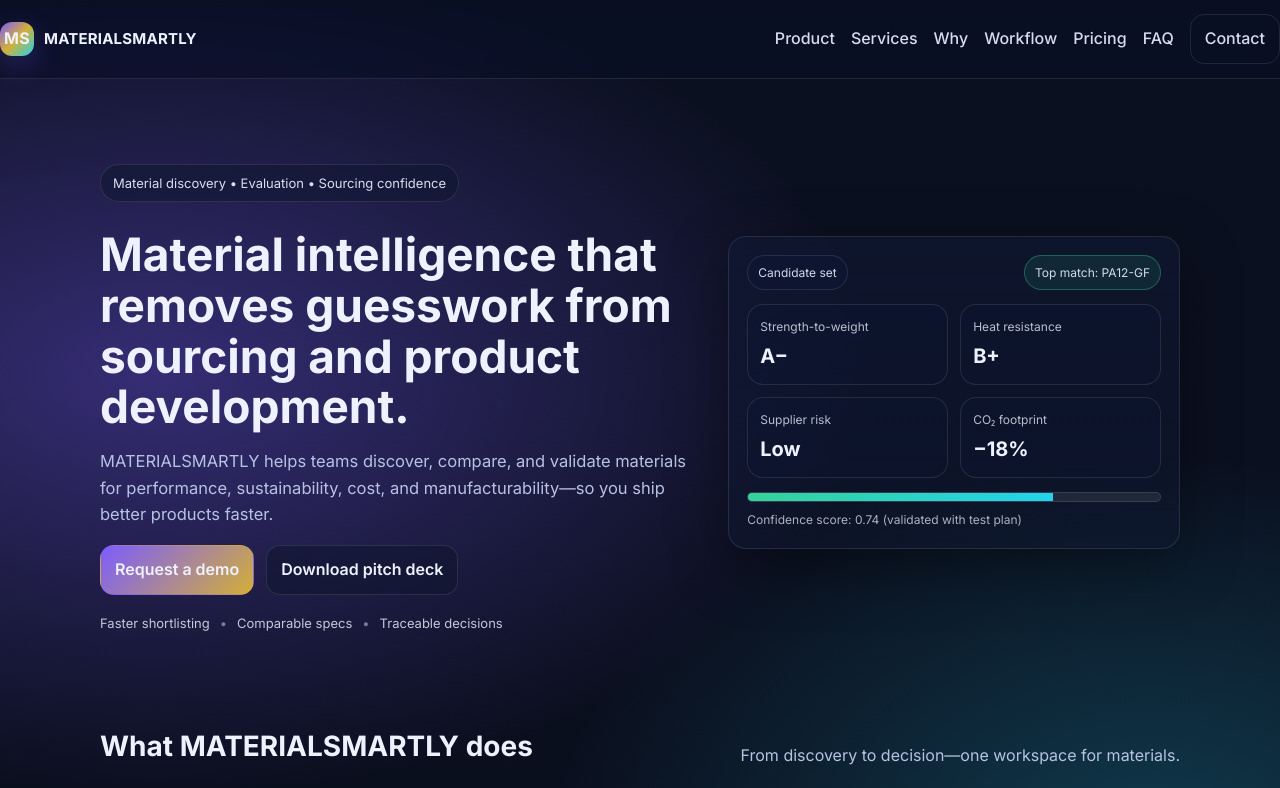
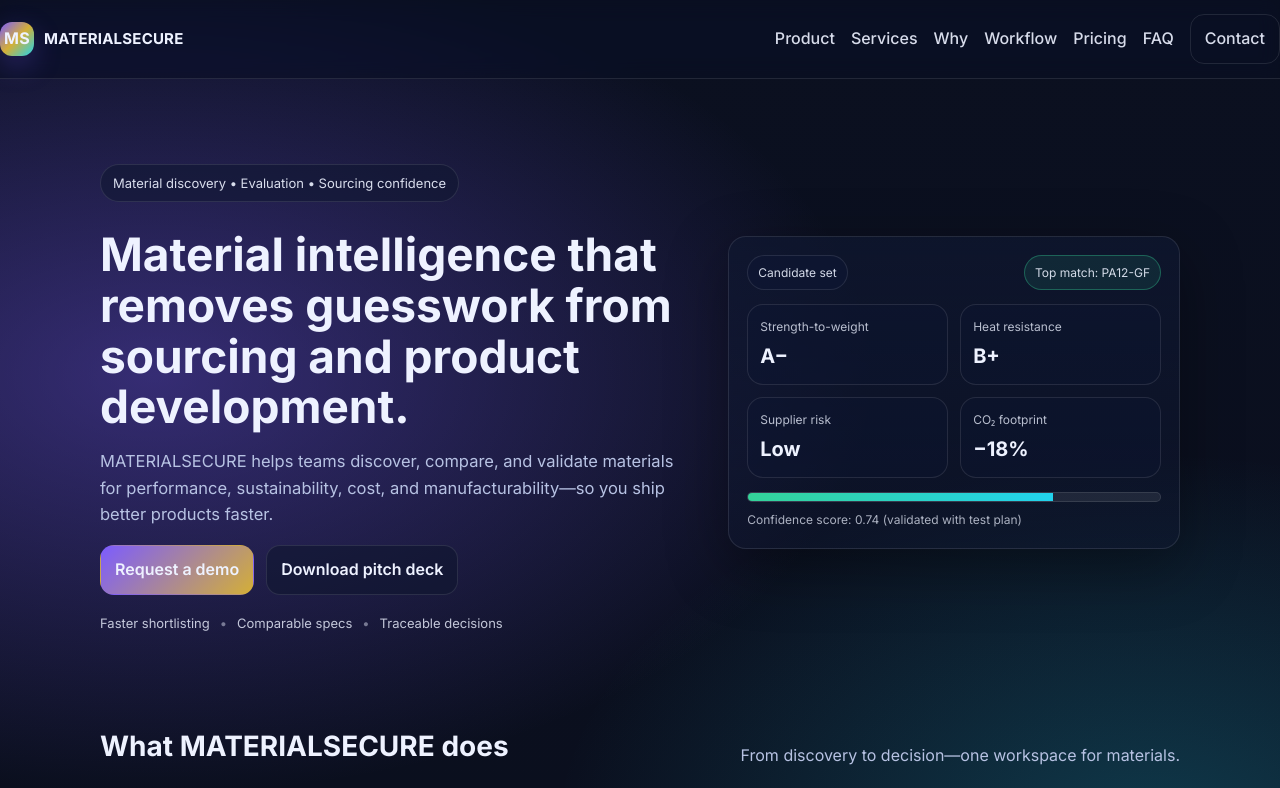
Before and after one commit to wal37/mtel, a plain HTML site: page index.html in a window 1280 px wide. Shown: the top 788 px of the page. Drawn offline with Linux system fonts and the light colour scheme.

Commit message:
Update index.html

```diff
--- a/index.html
+++ b/index.html
@@ -3,8 +3,8 @@
 <head>
   <meta charset="utf-8" />
   <meta name="viewport" content="width=device-width, initial-scale=1" />
-  <title>MATERIALSMARTLY — Material intelligence for better products</title>
-  <meta name="description" content="MATERIALSMARTLY helps businesses discover and evaluate materials for better performance, removing guesswork from sourcing and product development." />
+  <title>MATERIALSECURE — Material intelligence for better products</title>
+  <meta name="description" content="MATERIALSECURE helps businesses discover and evaluate materials for better performance, removing guesswork from sourcing and product development." />
   <link rel="preconnect" href="https://fonts.googleapis.com" />
   <link rel="preconnect" href="https://fonts.gstatic.com" crossorigin />
   <link href="https://fonts.googleapis.com/css2?family=Inter:wght@400;500;600;700&display=swap" rel="stylesheet" />
@@ -15,9 +15,9 @@
 
   <header class="site-header" id="top">
     <nav class="nav">
-      <a class="brand" href="index.html#top" aria-label="MATERIALSMARTLY home">
+      <a class="brand" href="index.html#top" aria-label="MATERIALSECURE home">
         <span class="logo" aria-hidden="true">MS</span>
-        <span class="brand-text">MATERIALSMARTLY</span>
+        <span class="brand-text">MATERIALSECURE</span>
       </a>
       <div class="nav-links">
         <a href="index.html#product">Product</a>
@@ -50,10 +50,10 @@
         <div>
           <p class="pill">Material discovery • Evaluation • Sourcing confidence</p>
           <h1>Material intelligence that removes guesswork from sourcing and product development.</h1>
-          <p class="lead">MATERIALSMARTLY helps teams discover, compare, and validate materials for performance, sustainability, cost, and manufacturability—so you ship better products faster.</p>
+          <p class="lead">MATERIALSECURE helps teams discover, compare, and validate materials for performance, sustainability, cost, and manufacturability—so you ship better products faster.</p>
           <div class="cta-row">
             <a class="btn btn-primary" href="index.html#contact">Request a demo</a>
-            <a class="btn btn-secondary" href="MATERIALSMARTLY_Pitch_Deck.pptx">Download pitch deck</a>
+            <a class="btn btn-secondary" href="MATERIALSECURE_Pitch_Deck.pptx">Download pitch deck</a>
           </div>
           <div class="trust">
             <span class="trust-item">Faster shortlisting</span>
@@ -100,7 +100,7 @@
     <section class="section" id="product">
       <div class="container">
         <div class="section-head">
-          <h2>What MATERIALSMARTLY does</h2>
+          <h2>What MATERIALSECURE does</h2>
           <p>From discovery to decision—one workspace for materials.</p>
         </div>
 
@@ -202,7 +202,7 @@
     <section class="section alt" id="why">
       <div class="container">
         <div class="section-head">
-          <h2>Why teams choose MATERIALSMARTLY</h2>
+          <h2>Why teams choose MATERIALSECURE</h2>
           <p>Replace guesswork with repeatable material decisions.</p>
         </div>
 
@@ -312,12 +312,12 @@
 
         <div class="faq">
           <details>
-            <summary>Is MATERIALSMARTLY a database or an evaluation tool?</summary>
+            <summary>Is MATERIALSECURE a database or an evaluation tool?</summary>
             <p>Both. It helps you discover candidates and then evaluate them with normalized specs, assumptions, and test planning—so decisions are consistent and traceable.</p>
           </details>
           <details>
             <summary>Where does the data come from?</summary>
-            <p>MATERIALSMARTLY is designed to ingest manufacturer datasheets, supplier catalogs, and your internal test results. The platform tracks source links and confidence notes per property.</p>
+            <p>MATERIALSECURE is designed to ingest manufacturer datasheets, supplier catalogs, and your internal test results. The platform tracks source links and confidence notes per property.</p>
           </details>
           <details>
             <summary>Can we use this for sustainability targets?</summary>
@@ -368,7 +368,7 @@
               <li>Clear next steps for validation and sourcing</li>
             </ul>
             <div class="divider"></div>
-            <p class="muted"><strong>Email:</strong> hello@MATERIALSMARTLY.com</p>
+            <p class="muted"><strong>Email:</strong> hello@MATERIALSECURE.com</p>
             <p class="muted"><strong>Location:</strong> Remote-first</p>
           </aside>
         </div>
@@ -381,14 +381,14 @@
       <div>
         <div class="brand footer-brand">
           <span class="logo" aria-hidden="true">M</span>
-          <span class="brand-text">MATERIALSMARTLY</span>
+          <span class="brand-text">MATERIALSECURE</span>
         </div>
         <p class="muted">Material intelligence for performance-driven product teams.</p>
       </div>
       <div class="footer-links">
         <a href="index.html#product">Product</a>
 
-                <a href="https://www.MATERIALSMARTLY.com/\"<a href="https://www.MATERIALSMARTLY.com/\"<a href="index.html#pricing">Pricing</a>
+                <a href="https://www.MATERIALSECURE.com/\"<a href="https://www.MATERIALSECURE.com/\"<a href="index.html#pricing">Pricing</a>
         <a href="index.html#contact">Contact</a>
       </div>
       <div class="footer-links">
@@ -398,10 +398,10 @@
       </div>
     </div>
     <div class="container footer-bottom">
-      <span>© <span id="year"></span> MATERIALSMARTLY. All rights reserved.</span>
+      <span>© <span id="year"></span> MATERIALSECURE. All rights reserved.</span>
     </div>
   </footer>
 
-  <script src="https://www.MATERIALSMARTLY.com/script.js"></script>
+  <script src="https://www.MATERIALSECURE.com/script.js"></script>
 </body>
 </html>
```
